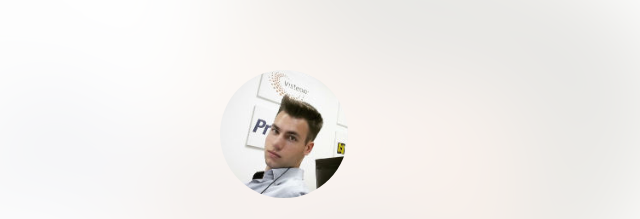
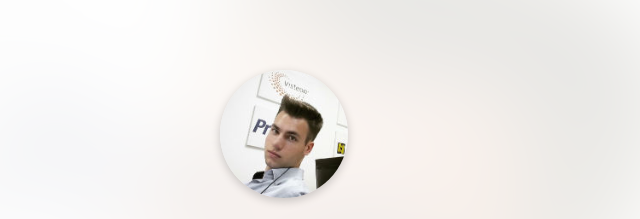
Before and after one commit to DimitarNestorov/dimitarnestorov.github.io, a website built with webpack: page src/index.html in a window 1280 px wide. Shown: the part 165-384 px from the top of the page, 356-996 px from the left. Built offline with nearby package versions, Linux system fonts and the light colour scheme.

Commit message:
Added a shadow behind profile picture

```diff
--- a/src/index.html
+++ b/src/index.html
@@ -72,6 +72,7 @@
 			border-radius: 50%;
 			background-size: 100%;
 			align-self: center;
+			box-shadow: 0 3px 10px rgba(0, 0, 0, 0.2);
 		}
 
 		h1 {
```
